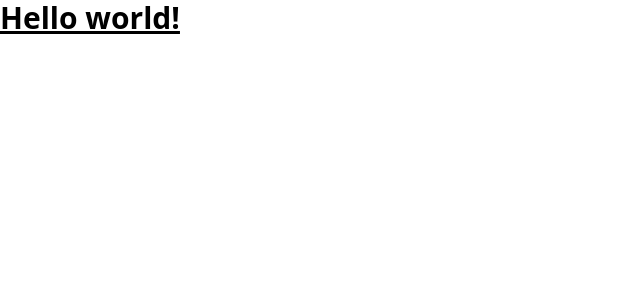
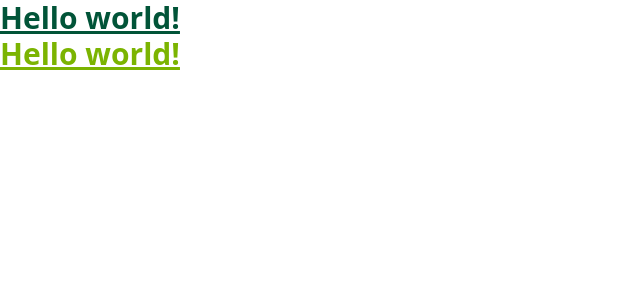
Before and after one commit to saptadi73/fe-mynilam-new, a Vue app: page / in a window 1280 px wide. Shown: the top 300 px of the page, without its empty margins (0-640 px from the left). Built offline with nearby package versions, Linux system fonts and the light colour scheme.

Commit message:
feat(tailwind): setup tailwind color

```diff
--- a/src/App.vue
+++ b/src/App.vue
@@ -1,3 +1,4 @@
 <template>
-  <h1 class="text-3xl font-bold underline">Hello world!</h1>
+  <h1 class="text-3xl font-bold underline text-primary">Hello world!</h1>
+  <h1 class="text-3xl font-bold underline text-primary-2">Hello world!</h1>
 </template>
--- a/tailwind.config.js
+++ b/tailwind.config.js
@@ -3,6 +3,10 @@ export default {
   content: ['./index.html', './src/**/*.{vue,js,ts,jsx,tsx}'],
   theme: {
     extend: {},
+    colors: {
+      primary: '#015438',
+      'primary-2': '#7BB401',
+    },
   },
   plugins: [],
 }
```
